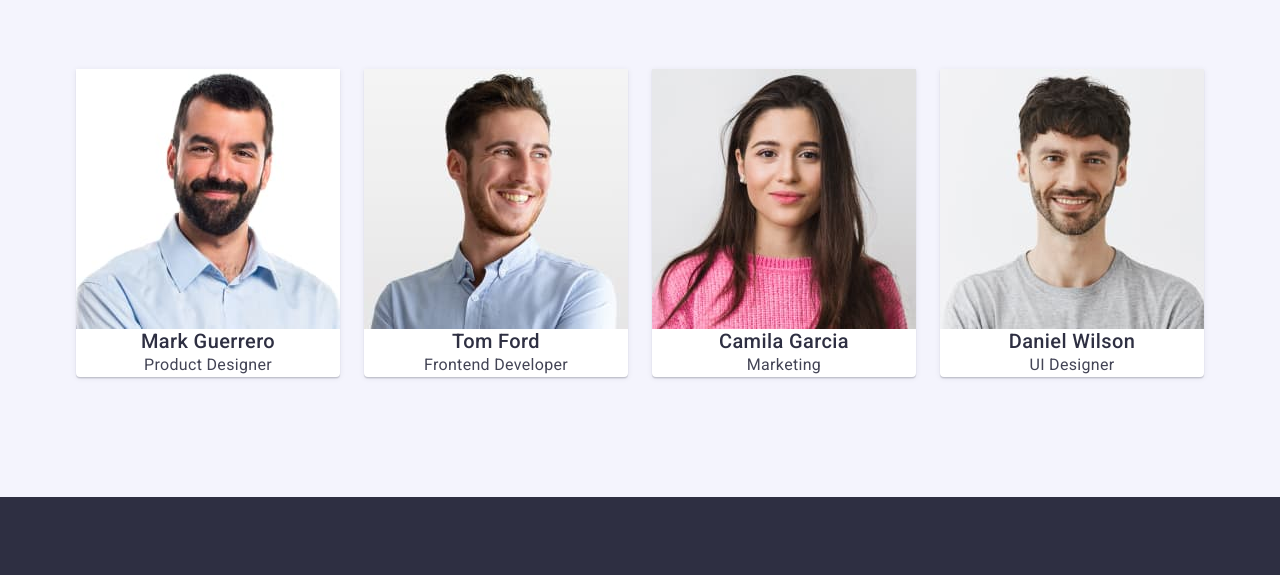
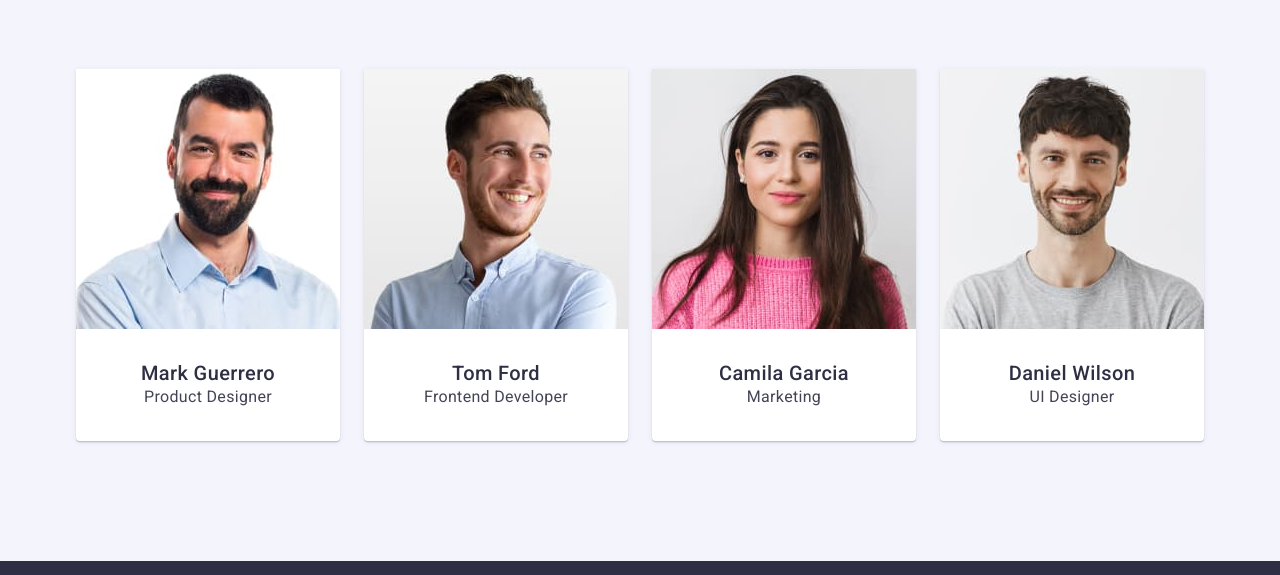
Before and after one commit to jure-s/goit-markup-hw-03, a plain HTML site: page index.html in a window 1280 px wide. Shown: the part 1856-2431 px from the top of the page. Drawn offline with nearby package versions, Linux system fonts and the light colour scheme.

Commit message:
block model 11

```diff
--- a/css/styles.css
+++ b/css/styles.css
@@ -293,6 +293,11 @@ body {
     text-align: center;
 }
 
+.section-worker {
+    padding-top: 32px;
+    padding-bottom: 32px;
+}
+
 /* ================ /OUR TEAM ================ */
 
 /* ================ FOOTER ================ */
--- a/index.html
+++ b/index.html
@@ -112,32 +112,40 @@
                     alt="employee Mark Guerrero"
                     width="264"
                     height="260">
+                    <div class="section-worker">
                     <h3 class="team-title team-position">Mark Guerrero</h3>
                     <p class="team-profession team-position">Product Designer</p>
+                    </div>
                 </li>
                 <li class="team-list-item">
                     <img src="./images/our-team/Tom-Ford.jpg"
                     alt="employee Tom Ford"
                     width="264"
                     height="260">
+                    <div class="section-worker">
                     <h3 class="team-title team-position">Tom Ford</h3>
                     <p class="team-profession team-position">Frontend Developer</p>
+                    </div>
                 </li>
                 <li class="team-list-item">
                     <img src="./images/our-team/Camila-Garcia.jpg"
                     alt="employee Camila Garcia"
                     width="264"
                     height="260">
+                    <div class="section-worker">
                     <h3 class="team-title team-position">Camila Garcia</h3>
                     <p class="team-profession team-position">Marketing</p>
+                    </div>
                 </li>
                 <li class="team-list-item">
                     <img src="./images/our-team/Daniel-Wilson.jpg"
                     alt="employee Daniel Wilson"
                     width="264"
                     height="260">
+                    <div class="section-worker">
                     <h3 class="team-title team-position">Daniel Wilson</h3>
                     <p class="team-profession team-position">UI Designer</p>
+                    </div>
                 </li>
             </ul>
             </div>
```
